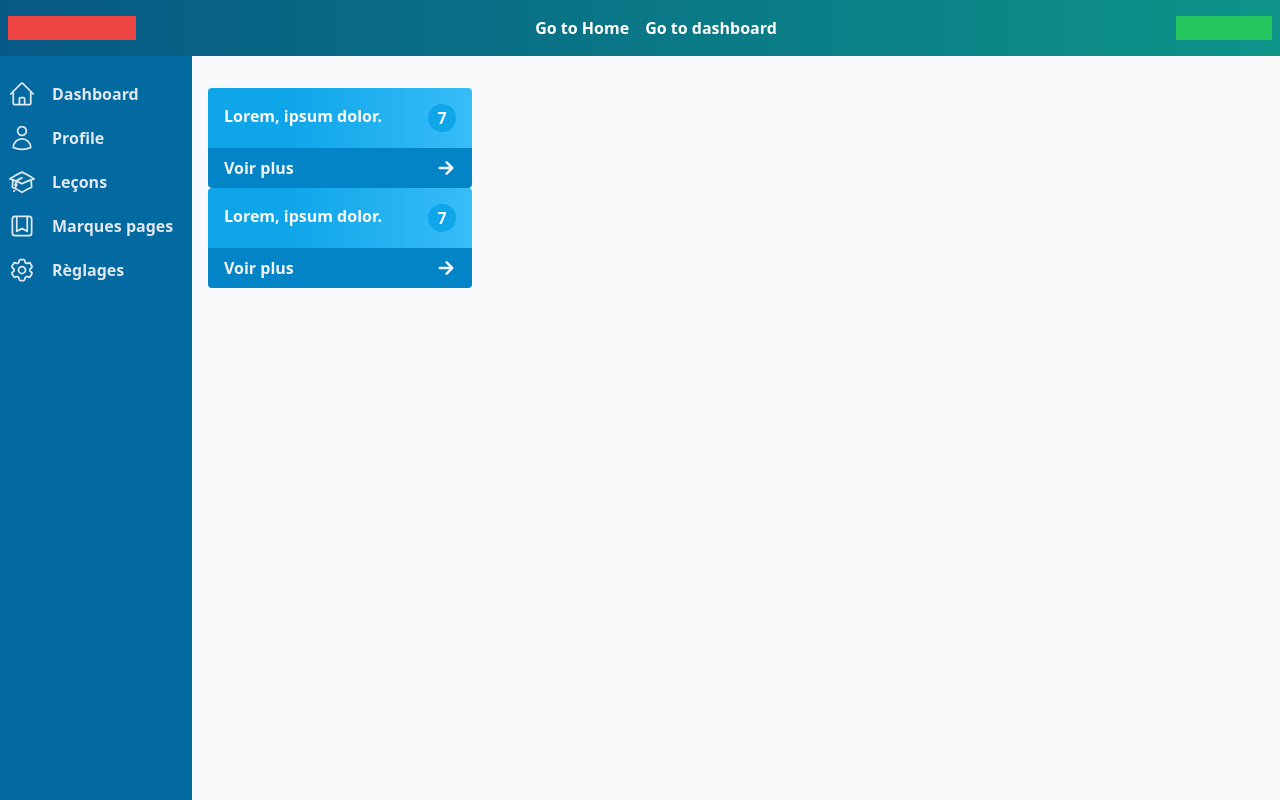
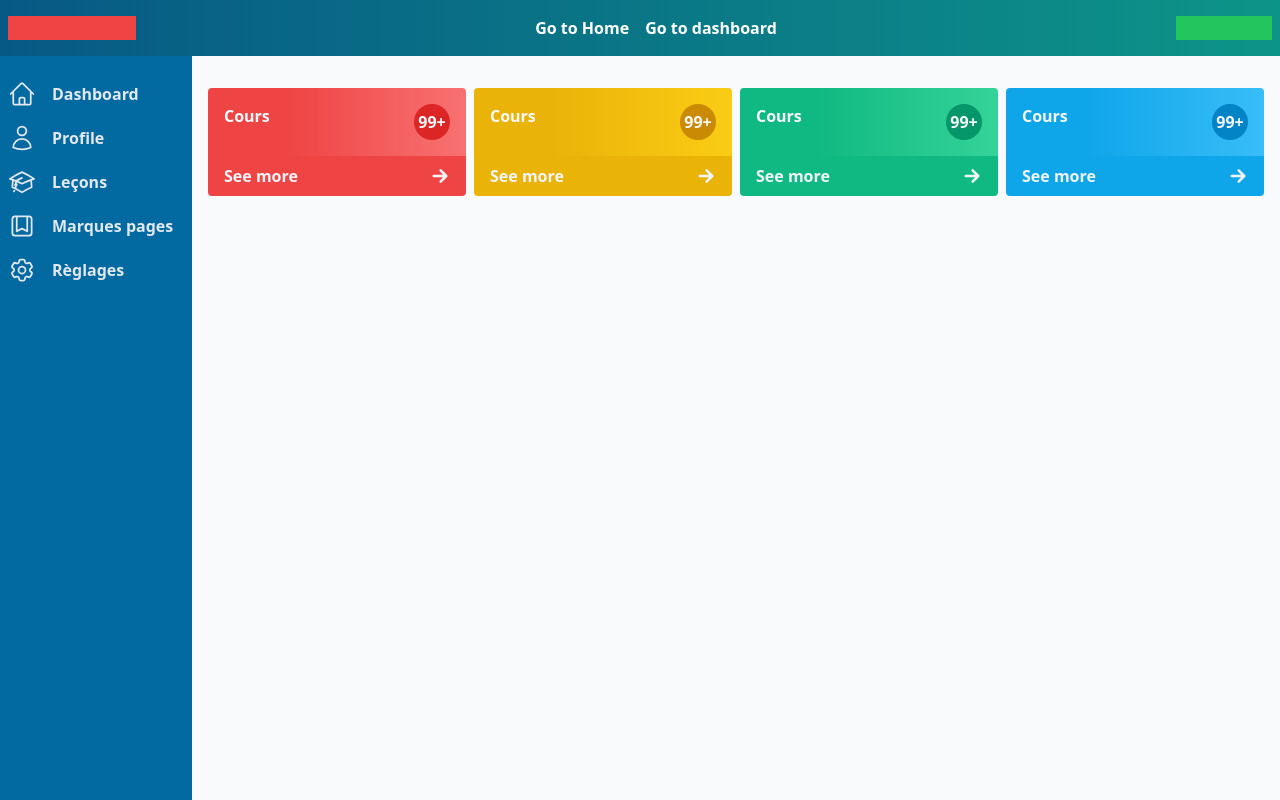
Before and after one commit to mthdht/learn, a Vue app: page /#/mthdht/dashboard in a window 1280 px wide. Built offline with nearby package versions, Linux system fonts and the light colour scheme.

Commit message:
made section with statistics card components

```diff
--- a/src/components/Dashboard.vue
+++ b/src/components/Dashboard.vue
@@ -2,98 +2,30 @@
   <main class="grow flex overflow-hidden">
     <Sidebar> </Sidebar>
     <div class="content grow overflow-auto p-4 pt-8">
-      <section>
-        <div class="stat-card w-1/4 rounded overflow-hidden font-semibold">
-          <div
-            class="
-              stat-card-label
-              flex
-              justify-between
-              bg-gradient-to-r
-              from-sky-500 from-30%
-              to-sky-400
-              text-slate-50
-              p-4
-            "
-          >
-            <p>Lorem, ipsum dolor.</p>
+      <section class="grid md:grid-cols-2 lg:grid-cols-4 gap-2">
+        <StatisticsCard color="red">
+          <template #label>Cours</template>
+          <template #badge>99+</template>
+          <template #action></template>
+        </StatisticsCard>
 
-            <span
-              class="
-                h-7
-                w-7
-                rounded-full
-                bg-sky-500
-                flex
-                justify-center
-                items-center
-              "
-              >7</span
-            >
-          </div>
-          <router-link
-            :to="{ name: 'user.lessons', params: { user: 'mthdht' } }"
-            class="
-              stat-card-action
-              flex
-              justify-between
-              items-center
-              py-2
-              px-4
-              bg-sky-600
-              text-slate-100
-              w-full
-            "
-            ><p>Voir plus</p>
-            <ArrowSmallRightIcon class="h-5 w-5 stroke-3"></ArrowSmallRightIcon
-          ></router-link>
-        </div>
+        <StatisticsCard color="yellow">
+          <template #label>Cours</template>
+          <template #badge>99+</template>
+          <template #action></template>
+        </StatisticsCard>
 
-        <div class="stat-card w-1/4 rounded overflow-hidden font-semibold">
-          <div
-            class="
-              stat-card-label
-              flex
-              justify-between
-              bg-gradient-to-r
-              from-sky-500 from-30%
-              to-sky-400
-              text-slate-50
-              p-4
-            "
-          >
-            <p>Lorem, ipsum dolor.</p>
+        <StatisticsCard color="green">
+          <template #label>Cours</template>
+          <template #badge>99+</template>
+          <template #action></template>
+        </StatisticsCard>
 
-            <span
-              class="
-                h-7
-                w-7
-                rounded-full
-                bg-sky-500
-                flex
-                justify-center
-                items-center
-              "
-              >7</span
-            >
-          </div>
-          <router-link
-            :to="{ name: 'user.lessons', params: { user: 'mthdht' } }"
-            class="
-              stat-card-action
-              flex
-              justify-between
-              items-center
-              py-2
-              px-4
-              bg-sky-600
-              text-slate-100
-              w-full
-            "
-            ><p>Voir plus</p>
-            <ArrowSmallRightIcon class="h-5 w-5 stroke-3"></ArrowSmallRightIcon
-          ></router-link>
-        </div>
+        <StatisticsCard color="blue">
+          <template #label>Cours</template>
+          <template #badge>99+</template>
+          <template #action></template>
+        </StatisticsCard>
       </section>
     </div>
   </main>
@@ -101,5 +33,6 @@
 
 <script setup>
 import Sidebar from './Sidebar.vue';
+import StatisticsCard from './StatisticsCard.vue';
 import { ArrowSmallRightIcon } from '@heroicons/vue/24/outline';
 </script>
--- a/src/components/StatisticsCard.vue
+++ b/src/components/StatisticsCard.vue
@@ -1,26 +1,27 @@
 <template>
-  <div class="stat-card w-1/4 rounded overflow-hidden font-semibold">
+  <div class="stat-card rounded overflow-hidden font-semibold">
     <div
       class="
         stat-card-label
         flex
         justify-between
         bg-gradient-to-r
-        from-sky-500 from-30%
-        to-sky-400
         text-slate-50
         p-4
       "
+      :class="labelColor"
     >
-      <p>Lorem, ipsum dolor.</p>
+      <slot name="label">Lessons</slot>
 
       <span
-        class="h-7 w-7 rounded-full bg-sky-500 flex justify-center items-center"
-        >7</span
+        class="h-9 w-9 rounded-full flex justify-center items-center"
+        :class="badgeColor"
       >
+        <slot name="badge">1</slot>
+      </span>
     </div>
     <router-link
-      :to="{ name: 'user.lessons', params: { user: 'mthdht' } }"
+      :to="props.to"
       class="
         stat-card-action
         flex
@@ -28,34 +29,75 @@
         items-center
         py-2
         px-4
-        bg-sky-600
         text-slate-100
         w-full
       "
-      ><p>Voir plus</p>
+      :class="actionColor"
+      ><p>
+        <slot name="action">See more</slot>
+      </p>
       <ArrowSmallRightIcon class="h-5 w-5 stroke-3"></ArrowSmallRightIcon
     ></router-link>
   </div>
 </template>
 
 <script setup>
+import { computed } from 'vue';
+import { ArrowSmallRightIcon } from '@heroicons/vue/24/outline';
+
 const props = defineProps({
   color: {
     type: String,
     default: 'gray',
     validator(value) {
       // The value must match one of these strings
-      return ['gray', 'red', 'orange', 'yellow', 'blue'].includes(value);
+      return ['gray', 'red', 'orange', 'yellow', 'green', 'blue'].includes(
+        value
+      );
     },
+  },
+  to: {
+    type: Object,
+    default: { name: 'user.dashboard', params: { user: 'mthdht' } },
   },
 });
 
-const backgroundColor = {
-  gray: 'from-slate-500 from-30% to-slate-400',
-  red: 'from-red-500 from-30% to-red-400',
-  orange:'from-orange-500 from-30% to-orange-400',
-  yellow: 'from-yellow-500 from-30% to-yellow-400',
-  green: 'from-emerald-500 from-30% to-emerald-400'
-  blue: 'from-sky-500 from-30% to-sky-400'
-}
+const labelColor = computed(() => {
+  return colors['label'][props.color] ?? '';
+});
+
+const actionColor = computed(() => {
+  return colors['action'][props.color] ?? '';
+});
+
+const badgeColor = computed(() => {
+  return colors['badge'][props.color] ?? '';
+});
+
+const colors = {
+  label: {
+    gray: 'from-slate-500 from-30% to-slate-400',
+    red: 'from-red-500 from-30% to-red-400',
+    orange: 'from-orange-500 from-30% to-orange-400',
+    yellow: 'from-yellow-500 from-30% to-yellow-400',
+    green: 'from-emerald-500 from-30% to-emerald-400',
+    blue: 'from-sky-500 from-30% to-sky-400',
+  },
+  action: {
+    gray: 'bg-slate-500',
+    red: 'bg-red-500',
+    orange: 'bg-orange-500',
+    yellow: 'bg-yellow-500',
+    green: 'bg-emerald-500',
+    blue: 'bg-sky-500',
+  },
+  badge: {
+    gray: 'bg-slate-600',
+    red: 'bg-red-600',
+    orange: 'bg-orange-600',
+    yellow: 'bg-yellow-600',
+    green: 'bg-emerald-600',
+    blue: 'bg-sky-600',
+  },
+};
 </script>
```
